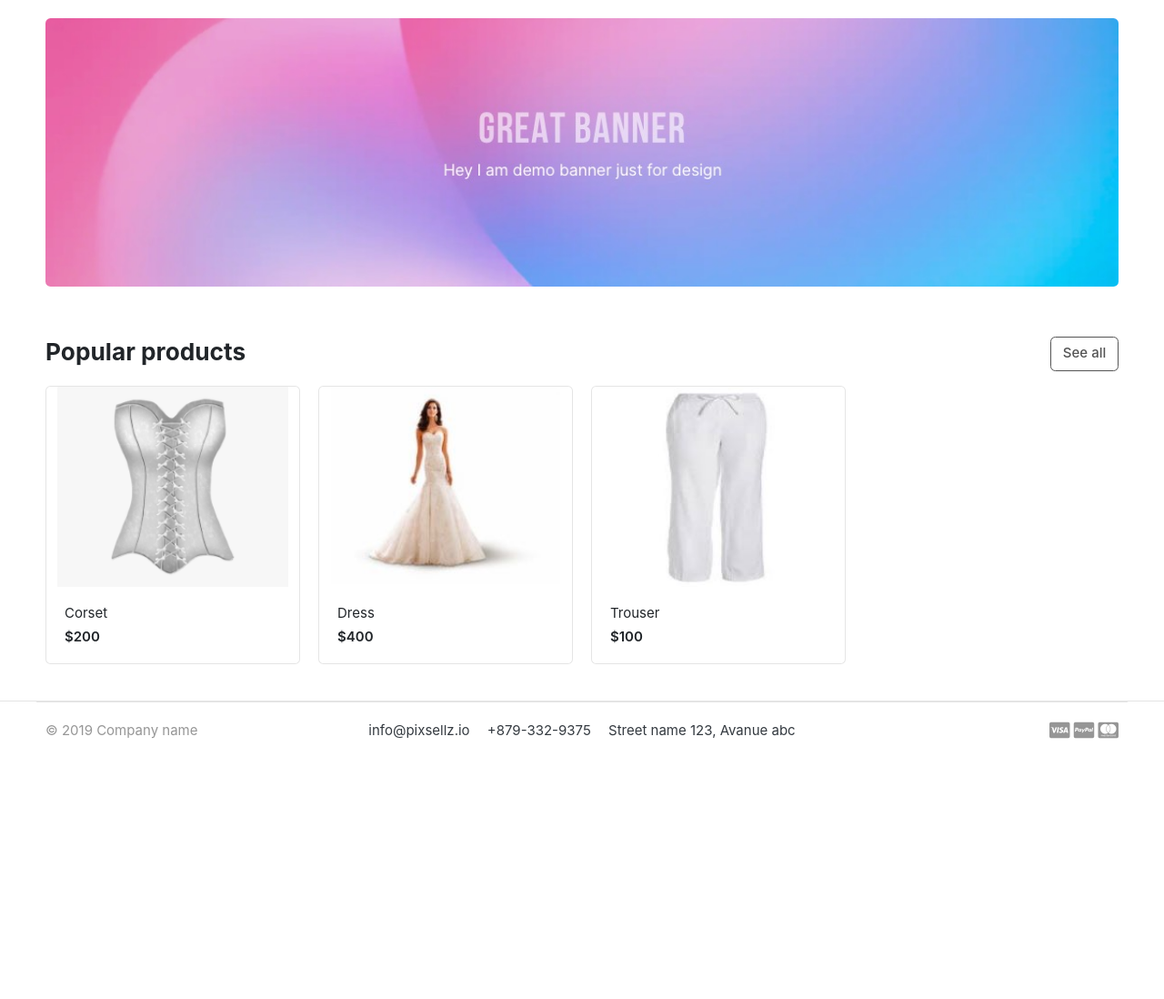
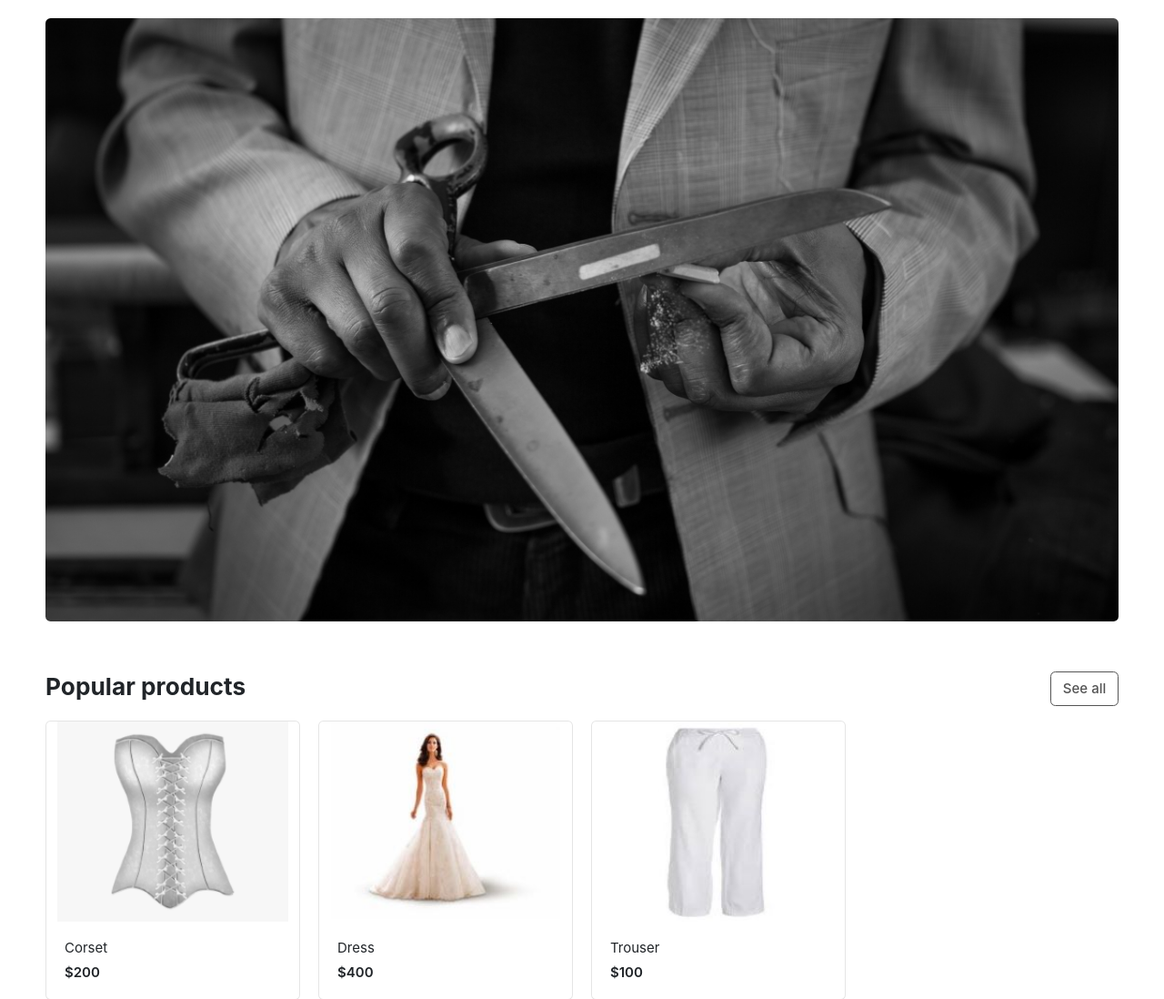
Before and after one commit to Nicolae77/E-commerce-, a Django app: page / in a window 1280 px wide. Shown: the part 118-1216 px from the top of the page at 91% size. Before the commit the page ends 930 px from the top, so only its background shows below. Run offline with Django 4.2, Linux system fonts and the light colour scheme; data comes from the database, SQL or seed files in the repository; some libraries are stand-ins or nearby versions; some web fonts are replaced.

Commit message:
Changed Banner

```diff
--- a/templates/base.html
+++ b/templates/base.html
@@ -7,7 +7,7 @@
 <meta http-equiv="cache-control" content="max-age=604800" />
 <meta name="viewport" content="width=device-width, initial-scale=1, shrink-to-fit=no">
 
-<title>GreatKart | One of the Biggest Online Shopping Platform</title>
+<title>TashaMilbo | Online Shopping </title>
 
 <link href="{% static 'images/favicon.ico' %}" rel="shortcut icon" type="image/x-icon">
 
--- a/templates/home.html
+++ b/templates/home.html
@@ -6,7 +6,7 @@
 <div class="container">
 
 <div class="intro-banner-wrap">
-	<img src="{% static 'images/banners/1.jpg'%}" class="img-fluid rounded">
+	<img src="{% static 'images/banners/banner.jpg'%}" class="img-fluid rounded">
 </div>
 
 </div> <!-- container //  -->
```
Also changed, not shown: greatkart/static/images/banners/1.jpg (deleted), greatkart/static/images/banners/banner.jpg (added).
